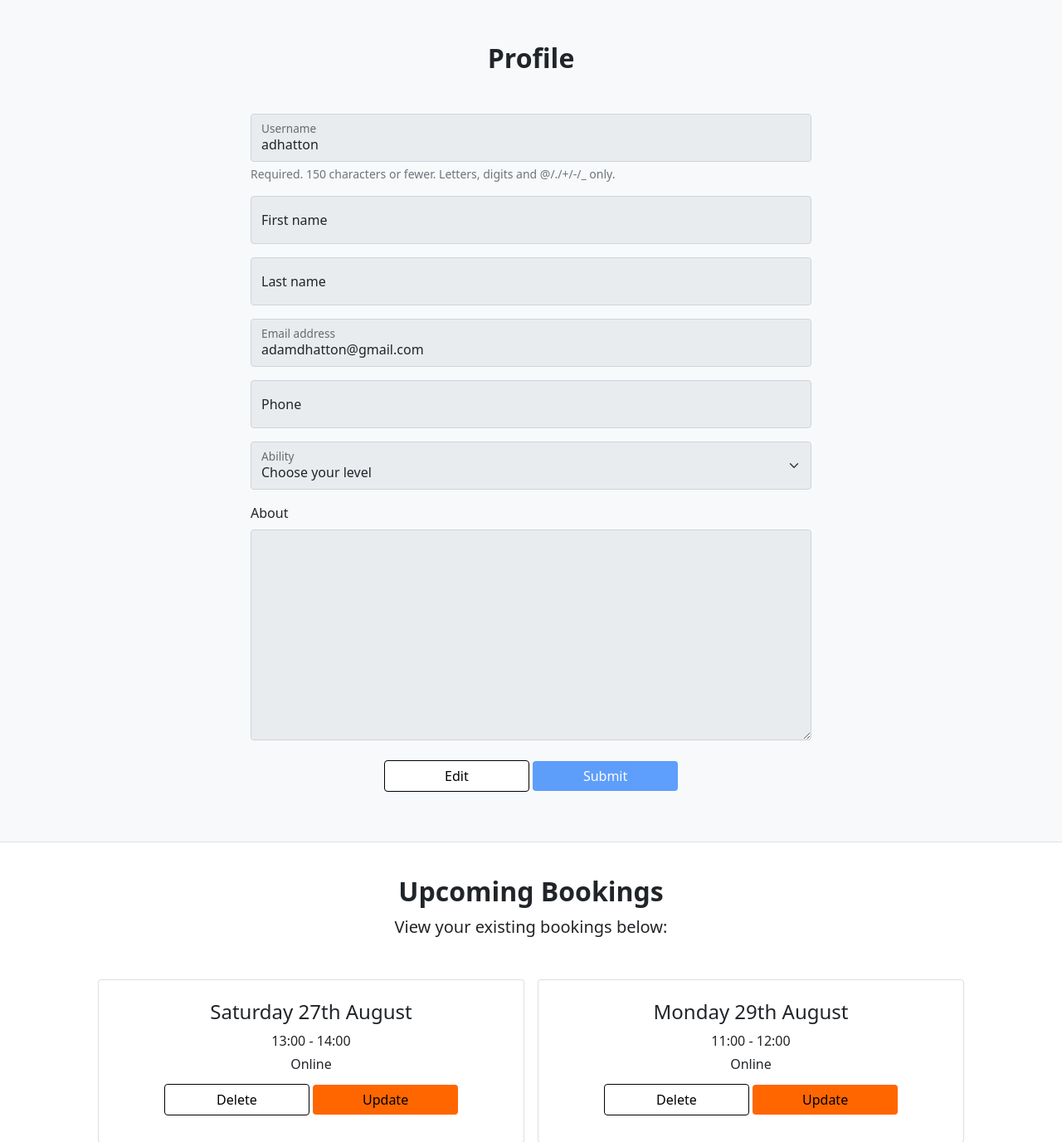
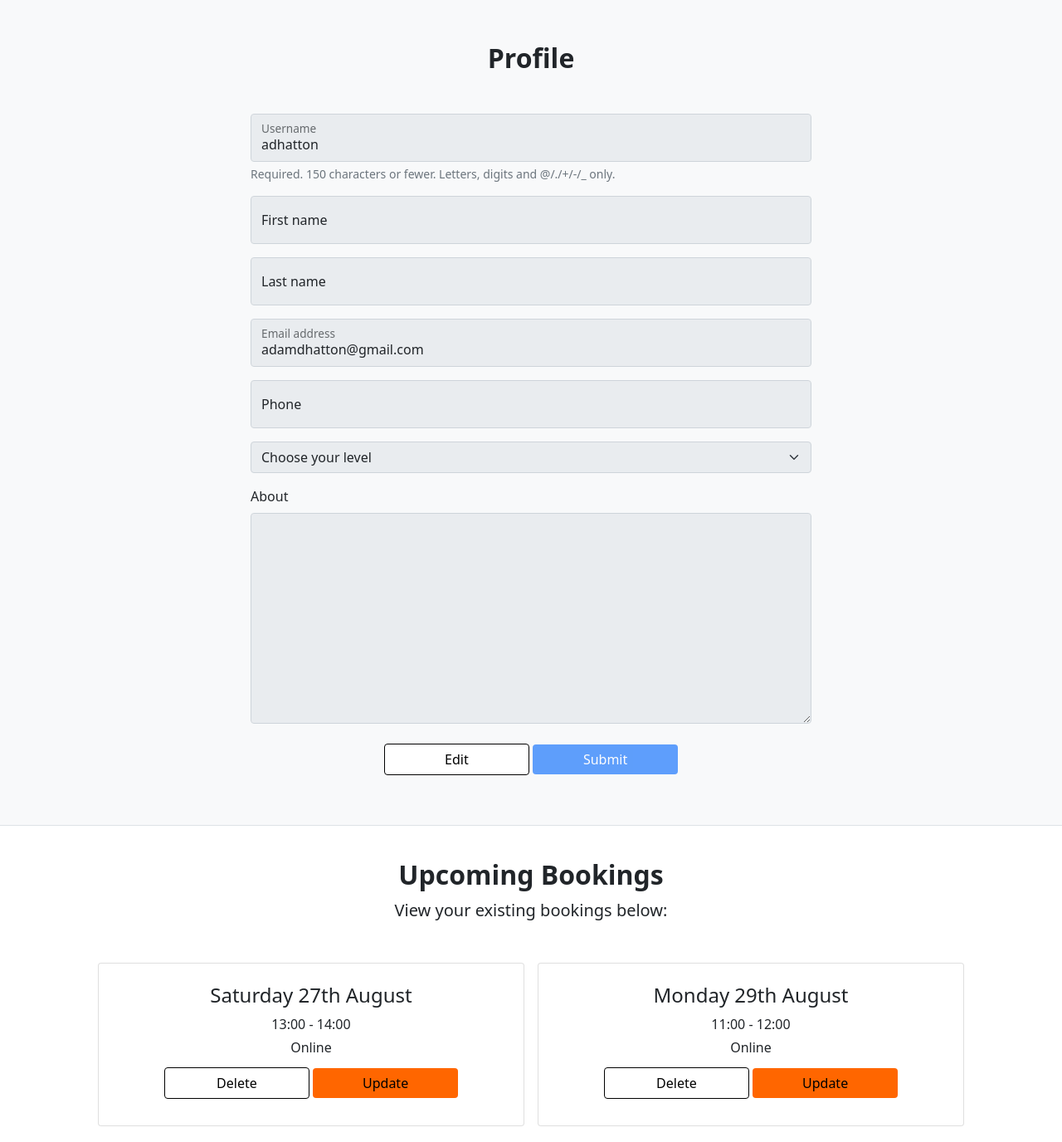
Before and after one commit to adamhatton/john-breedon-bass-tuition-pp4, a Django app: page /learner_account/ in a window 1280 px wide. Shown: the part 57-1433 px from the top of the page at 83% size. Run offline with Django 3.2, Linux system fonts and the light colour scheme; a user stored in the database is signed in; data comes from the database, SQL or seed files in the repository; both versions use the stored data as it was after the commit; some libraries are stand-ins or nearby versions.

Commit message:
Fix issues with forms from html validation

```diff
--- a/learner_account/forms.py
+++ b/learner_account/forms.py
@@ -13,10 +13,10 @@ class UserForm(forms.ModelForm):
 
     # Create layout variables for use with crispy forms
     disabled_layout = Layout(
-        FloatingField('username', disabled=True),
-        FloatingField('first_name', disabled=True),
-        FloatingField('last_name', disabled=True),
-        FloatingField('email', disabled=True),
+        FloatingField('username', disabled=''),
+        FloatingField('first_name', disabled=''),
+        FloatingField('last_name', disabled=''),
+        FloatingField('email', disabled=''),
     )
     enabled_layout = Layout(
         FloatingField('username'),
@@ -51,9 +51,9 @@ class LearnerProfileForm(forms.ModelForm):
 
     # Create layout variables for use with crispy forms
     disabled_layout = Layout(
-        FloatingField('phone', disabled=True),
-        FloatingField('ability', disabled=True),
-        Field('about', disabled=True),
+        FloatingField('phone', disabled=''),
+        Field('ability', disabled=''),
+        Field('about', disabled=''),
         Div(
             HTML(
                 '<a class="btn btn-secondary hidden" id="button-id-cancel" '
@@ -96,6 +96,7 @@ class LearnerProfileForm(forms.ModelForm):
         self.helper = FormHelper(self)
         self.helper.form_tag = False
         self.helper.layout = self.disabled_layout
+        self.fields['ability'].label = False
 
 
 class TestimonialForm(forms.ModelForm):
--- a/static/css/style.css
+++ b/static/css/style.css
@@ -109,10 +109,6 @@ footer {
     border: solid 1px;
 }
 
-#profile-form #hint_id_username {
-    display: none;
-}
-
 /*------------------------------------- Bookings Page Styling */
 .booking-slot {
     min-width: 125px;
@@ -143,6 +139,10 @@ footer {
 }
 
 /*------------------------------------- Account Page Styling */
+#profile-form #hint_id_username {
+    display: none;
+}
+
 #add-testimonial-form {
     margin-top: 2rem;
     animation-name: slide;
@@ -183,6 +183,11 @@ footer {
     color: #db610f;
 }
 
+/*------------------------------------- Modal Styling */
+.modal .btn {
+    margin: 0.25rem;
+}
+
 /*------------------------------------- Animations */
 @keyframes fadein {
     0% {
--- a/templates/learner_account.html
+++ b/templates/learner_account.html
@@ -3,7 +3,7 @@
 {% load crispy_forms_tags %}
 
 <!-- Profile Form -->
-<section id="profile-form" class="bg-light py-1 push-below-nav border-bottom">
+<section class="bg-light py-1 push-below-nav border-bottom">
     <div class="container px-5 my-5">
         <div class="row justify-content-center">
             <h2 class="fw-bolder text-center mb-5">Profile</h2>
```
Also changed, not shown: bookings/forms.py (+5 -4 lines), templates/home.html (+5 -8 lines), db.sqlite3.
